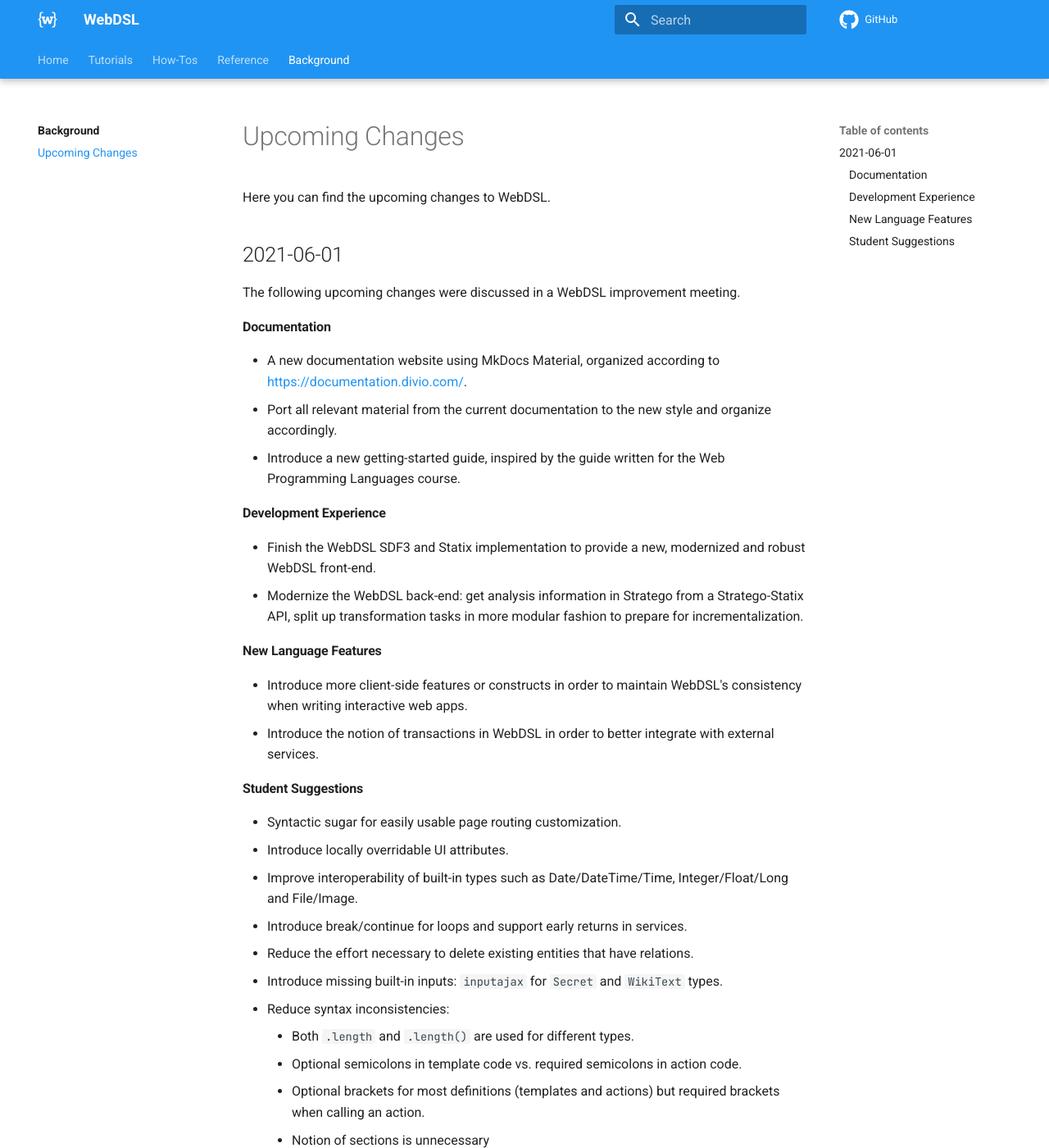
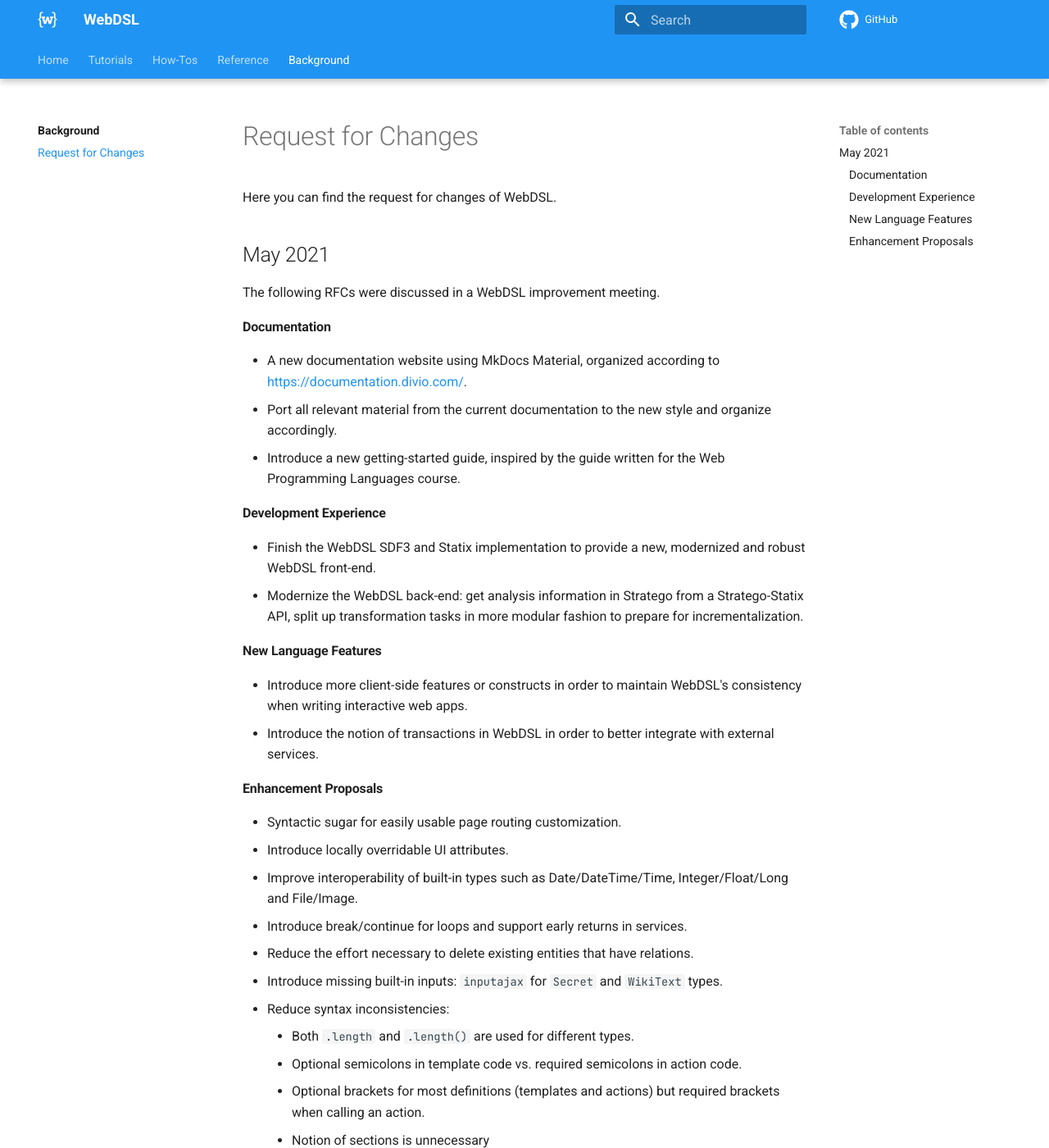
Before and after one commit to webdsl/webdsl-docs, an MkDocs documentation site: the page built from docs/background/request-for-changes.md, in a window 1280 px wide and 1400 px high. Shown: the whole window at 82% size. Built offline with MkDocs 1.6.1 and Material for MkDocs 9.7.7, drawn with Linux system fonts in a browser that asks for light colours; comment, search, counter and statistics services are not loaded.

Commit message:
change 'upcoming changes' to 'request for changes' and update 'student suggestions' to 'enhancement proposals'

```diff
--- a/docs/background/upcoming-changes.md
+++ b/docs/background/request-for-changes.md
@@ -1,10 +1,10 @@
-# Upcoming Changes
+# Request for Changes
 
-Here you can find the upcoming changes to WebDSL.
+Here you can find the request for changes of WebDSL.
 
-## 2021-06-01
+## May 2021
 
-The following upcoming changes were discussed in a WebDSL improvement meeting.
+The following RFCs were discussed in a WebDSL improvement meeting.
 
 #### Documentation
 
@@ -22,7 +22,7 @@
 - Introduce more client-side features or constructs in order to maintain WebDSL's consistency when writing interactive web apps.
 - Introduce the notion of transactions in WebDSL in order to better integrate with external services.
 
-#### Student Suggestions
+#### Enhancement Proposals
 
 - Syntactic sugar for easily usable page routing customization.
 - Introduce locally overridable UI attributes.
--- a/mkdocs.yml
+++ b/mkdocs.yml
@@ -21,7 +21,7 @@
     - reference/index.md
   - Background:
     - background/index.md
-    - background/upcoming-changes.md
+    - background/request-for-changes.md
 
 theme:
   name: material
```
